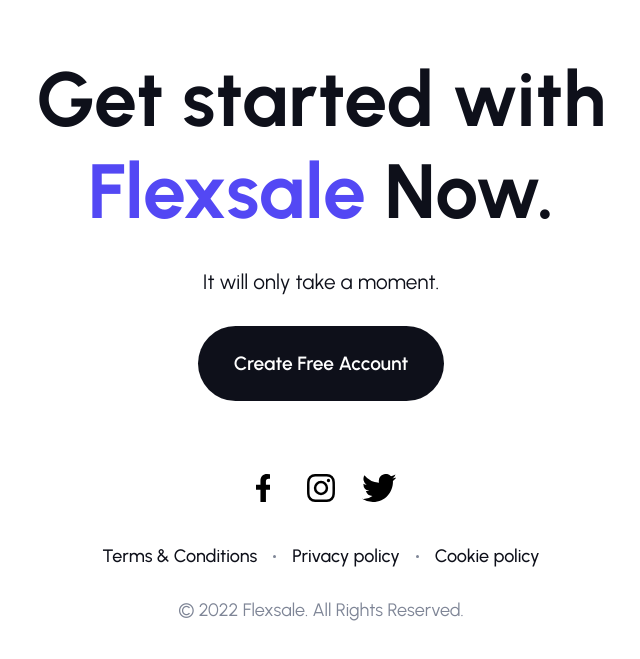
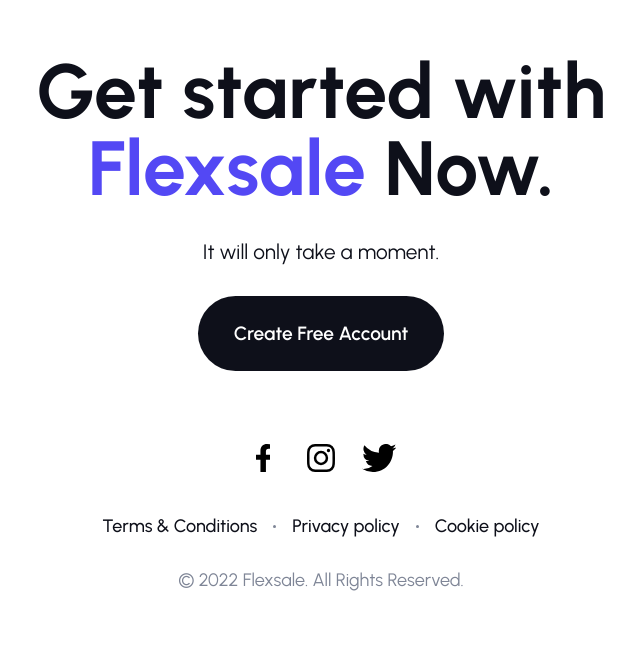
Before and after one commit to benjaminayimah/flexsale-web, a Vue app: page / in a window 1280 px wide. Shown: the part 998-1657 px from the top of the page, without its empty margins (319-959 px from the left). Built offline with nearby package versions, Linux system fonts and the light colour scheme.

Commit message:
banner updates

```diff
--- a/src/assets/index.scss
+++ b/src/assets/index.scss
@@ -218,7 +218,7 @@ h1,h2,h3{
     .footer-cont-1{
         max-width: 100%;
         h1 {
-            font-size: 4rem;
+            font-size: 3rem;
         }
         .a-button {
             padding: 20px 24px;
--- a/src/components/includes/Footer.vue
+++ b/src/components/includes/Footer.vue
@@ -107,6 +107,7 @@ footer{
             font-size: 4.8rem;
             text-align: center;
             max-width: 600px;
+            line-height: 1;
             span {
                 color: $primary;
             }
```
